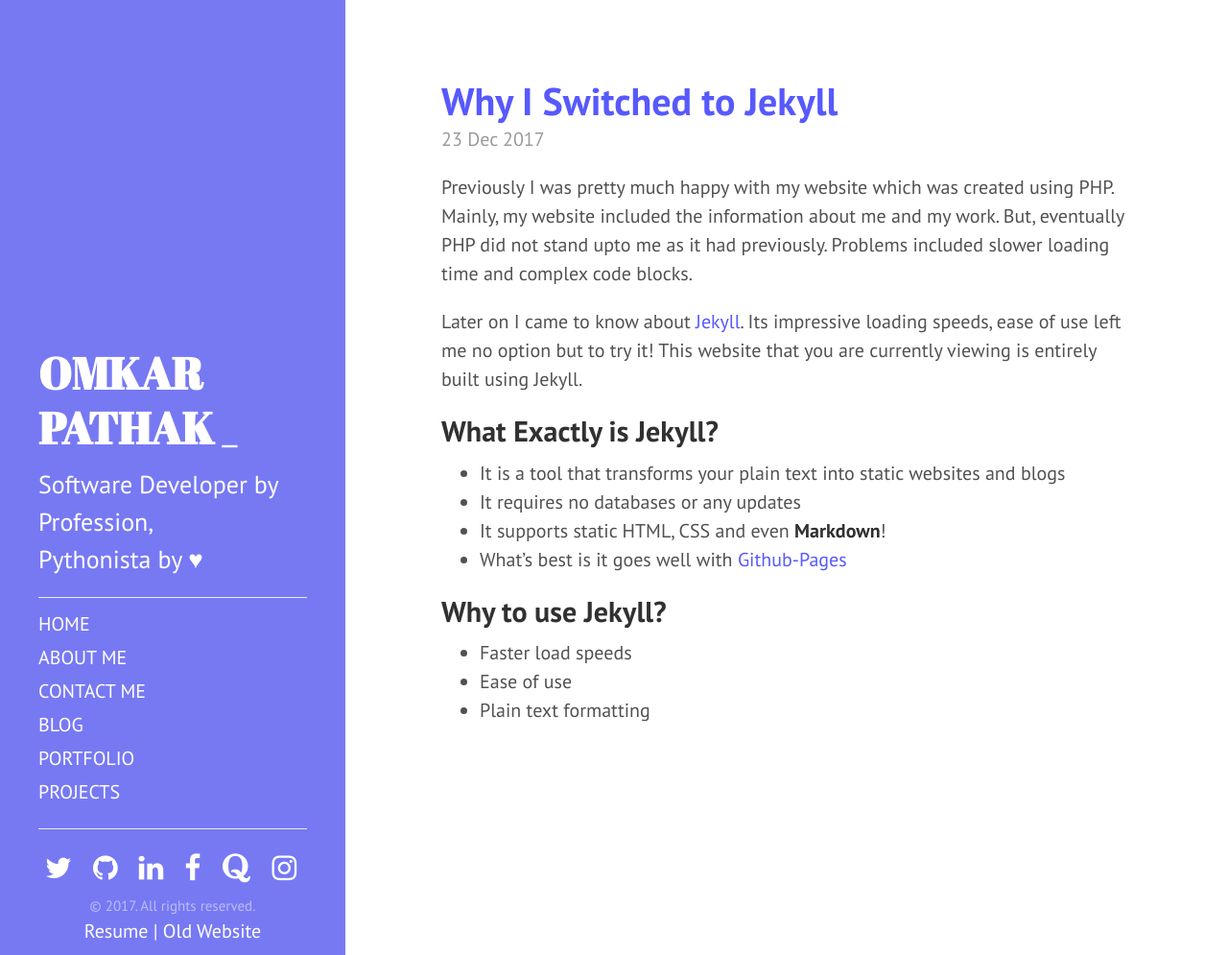
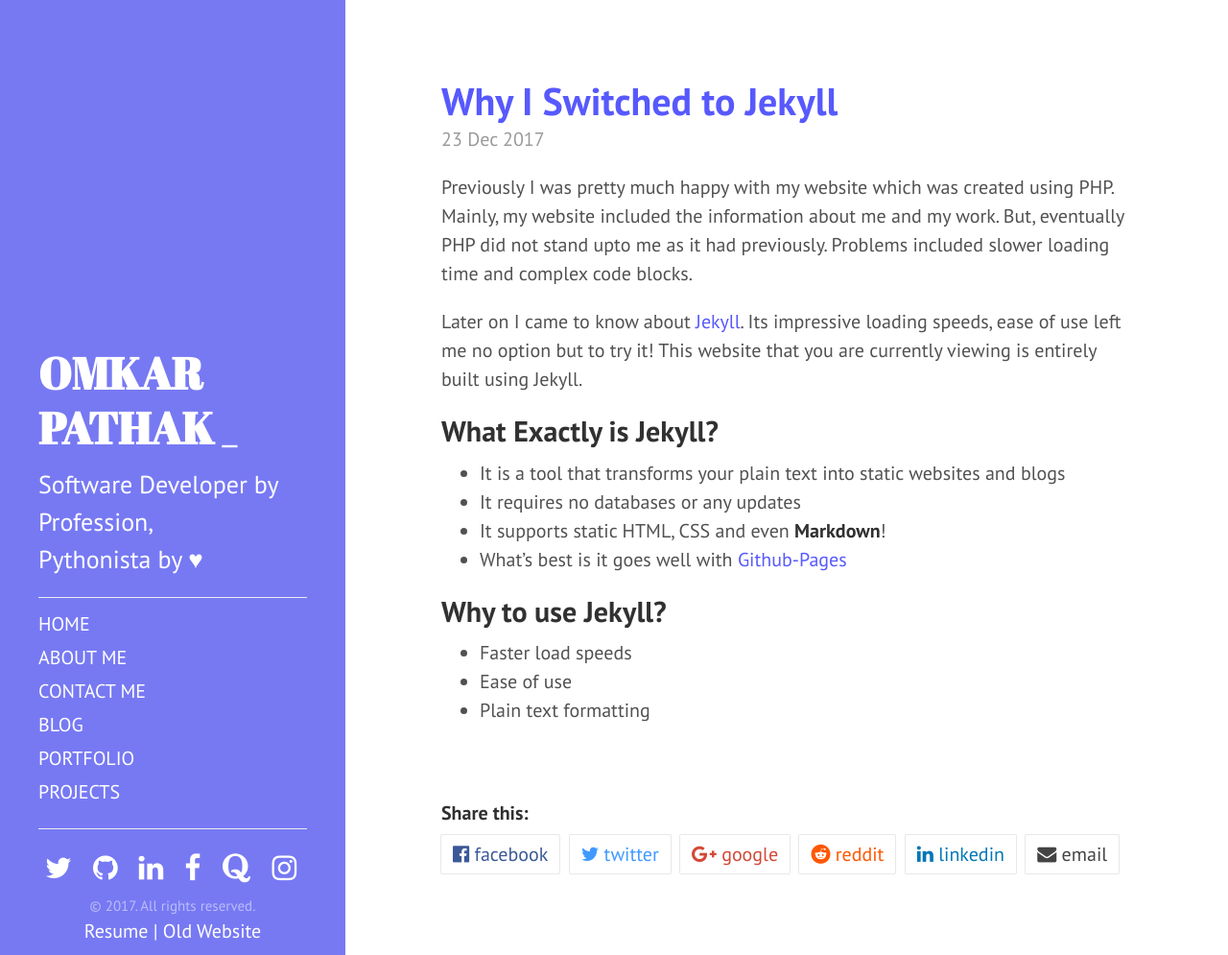
Before and after one commit to OmkarPathak/omkarpathak.github.io, a Jekyll site: the page built from _posts/2017-12-23-why-i-switched-to-jekyll.md, in a window 1280 px wide and 995 px high. Shown: the whole window at 96% size. Built offline with Jekyll 4.4.1, drawn with Linux system fonts in a browser that asks for light colours; comment, search, counter and statistics services are not loaded.

Commit message:
Added social media share buttons

```diff
--- /dev/null
+++ b/_includes/social-share-buttons.html
@@ -0,0 +1,54 @@
+<style>
+.share-box a {
+    display: inline-block;
+    -webkit-box-shadow: 0 0 1px #777;
+    box-shadow: 0 0 1px #777;
+    padding: 5px 12px;
+    margin-right: 5px;
+    margin-bottom: 5px;
+    text-decoration: none; }
+.share-box a:hover {
+    text-decoration: none;
+    -webkit-transition: background-color 200ms linear;
+    -ms-transition: background-color 200ms linear;
+    transition: background-color 200ms linear; }
+
+.f{color: #3b5998 !important;}
+.f:hover{color: white !important; background-color: #3b5998; }
+
+.t{color: #4099FF !important; }
+.t:hover {color: #fff !important; background-color: #4099FF; }
+
+.g{color: #d34836 !important; }
+.g:hover {color: #fff !important;background-color: #d34836; }
+
+.r{color: #ff5700 !important; }
+.r:hover {color: #fff !important;background-color: #ff5700; }
+
+.l{color: #0077b5 !important; }
+.l:hover {color: #fff !important;background-color: #0077b5; }
+
+.e{color: #444444 !important; }
+.e:hover {color: #fff !important;background-color: #444444; }
+</style>
+
+<div class="share-box">
+<h5>Share this:</h5>
+
+<a class="f" href="https://www.facebook.com/sharer/sharer.php?u={{ post.url }}" onclick="window.open(this.href, 'mywin',
+'left=20,top=20,width=500,height=500,toolbar=1,resizable=0'); return false;" ><i class="fa fa-facebook-official fa"></i><span> facebook</span></a>
+
+<a class="t" href="https://twitter.com/intent/tweet?text={{ page.title }}&url={{ post.url }}" onclick="window.open(this.href, 'mywin',
+'left=20,top=20,width=500,height=500,toolbar=1,resizable=0'); return false;"><i class="fa fa-twitter fa"></i><span> twitter</span></a>
+
+<a class="g" href="https://plus.google.com/share?url={{ post.url }}" onclick="window.open(this.href, 'mywin',
+'left=20,top=20,width=500,height=500,toolbar=1,resizable=0'); return false;" ><i class="fa fa-google-plus fa"></i><span> google</span></a>
+
+<a class="r" href="http://www.reddit.com/submit?url={{ post.url }}" onclick="window.open(this.href, 'mywin',
+'left=20,top=20,width=900,height=500,toolbar=1,resizable=0'); return false;" ><i class="fa fa-reddit fa"></i><span> reddit</span></a>
+
+<a class="l" href="https://www.linkedin.com/shareArticle?mini=true&url={{ post.url }}&title={{ post.title }}&source=omkarpathak.in" onclick="window.open(this.href, 'mywin',
+'left=20,top=20,width=500,height=500,toolbar=1,resizable=0'); return false;" ><i class="fa fa-linkedin fa"></i><span> linkedin</span></a>
+
+<a class="e" href="mailto:?subject={{ post.title }}&amp;body=Check out this site {{ post.url }}"><i class="fa fa-envelope fa"></i><span> email</span></a>
+</div>
--- a/_layouts/post.html
+++ b/_layouts/post.html
@@ -24,6 +24,8 @@
   </ul>
 </div> -->
 
+{% include social-share-buttons.html %}
+
 {% if page.comments %}
 
   {% include disqus.html %}
```
